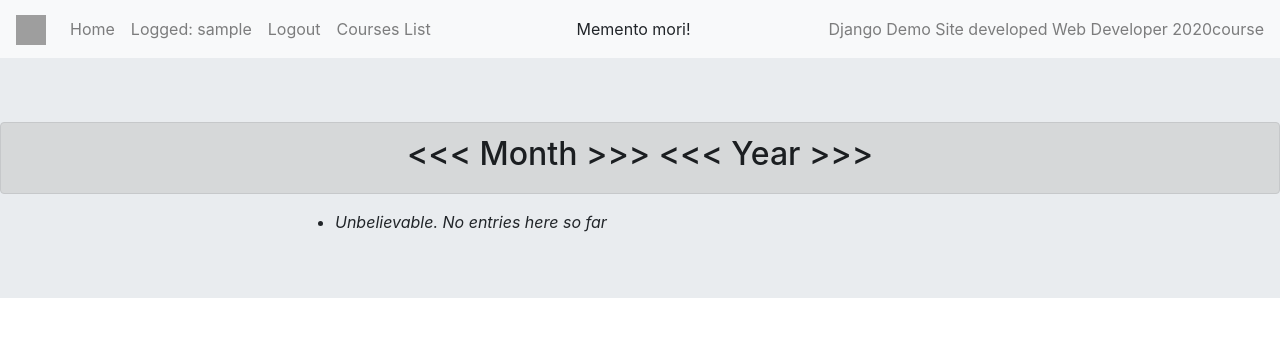
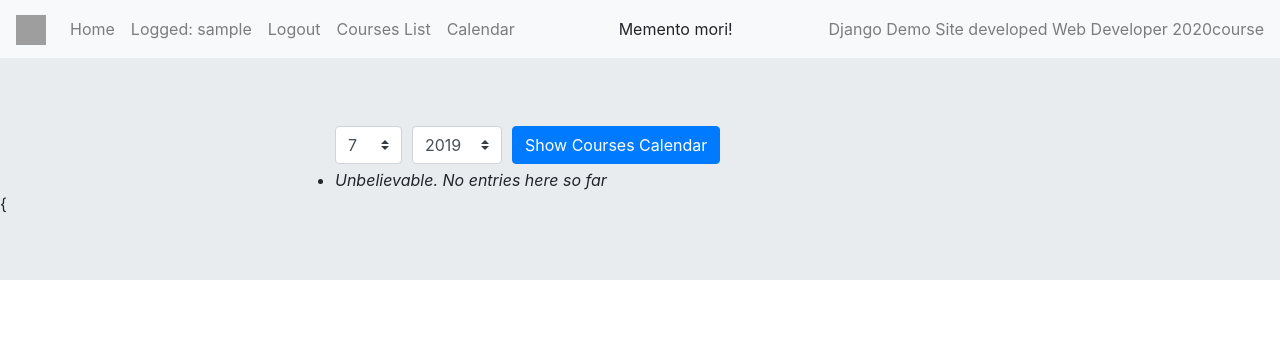
Before and after one commit to Foinowl/finals_web, a Django app: page /learn/calendar/ in a window 1280 px wide. Shown: the top 337 px of the page. Run offline with Django 3.2, Linux system fonts and the light colour scheme; the visitor is signed in with stand-in values (Sample User, id 1); data that the repository does not hold is empty; some libraries are stand-ins or nearby versions; grey boxes are pictures that could not be loaded.

Commit message:
update calendar form

```diff
--- a/main_page/views.py
+++ b/main_page/views.py
@@ -152,22 +152,32 @@ def courses_calendar(request):
     student = user.student_profile if hasattr(
         user, 'student_profile') else None
     today = date.today()
+    all_errors = []
 
     if request.method == 'POST':
         month_year_form = MonthYearForm(data=request.POST)
 
+        if month_year_form.is_valid():
+            year = month_year_form.year
+            month = month_year_form.month
+        else:
+            for err_list in month_year_form.errors.values():
+                all_errors.append(' '.join(err_list))
     else:
         month_year_form = MonthYearForm(
-            data={'year': today.year, 'month': today.month})
+            initial={'year': today.year, 'month': today.month})
 
+    errors_string = ' '.join(all_errors)
     courses = Course.objects.prefetch_related('registrations')
     student_registrations = {
         course.id for course in courses if course.student_registered(student.id)}
 
     context = {
+        'month_year_from': month_year_form,
         'courses': courses,
         'student_id': student.id if student else None,
         'student_registrations': student_registrations,
+        'errors': errors_string,
     }
 
     return render(request, 'calendar.html', context=context)
--- a/templates/base.html
+++ b/templates/base.html
@@ -30,6 +30,7 @@
                 <a class="nav-item nav-link" href="#">Logged: {{ user.username }}</a>
                 <a class="nav-item nav-link" href="{% url 'main_page:user_logout' %}">Logout</a>
                 <a class="nav-item nav-link" href="{% url 'main_page:courses_list' %}">Courses List</a>
+                <a class="nav-item nav-link" href="{% url 'main_page:courses_calendar' %}">Calendar</a>
             {% else %}
                 {% if active == 'register' %}
                     <a class="nav-item nav-link active" href="{% url 'main_page:user_register' %}">Register</a>
--- a/templates/calendar.html
+++ b/templates/calendar.html
@@ -2,11 +2,48 @@
 {% load static %}
 
 {% block body_block %}
-    <div class="alert alert-dark text-center" role="alert">
-        <h2><<< Month >>>  <<< Year >>></h2>
+    <!-- {#    <div class="alert alert-dark text-center" role="alert">#}
+    {#        <h2>{{ month_year_from.month }} {{ month_year_from.year }} </h2>#}
+    {#    </div>#} -->
+
+    <div class="container-fluid col-md-6 col-md-offset-3 col-sm-8 col-sm-offset-2">
+        <form id="calendar_form" class="form-horizontal" role="form" method="POST" enctype="multipart/form-data">
+            {% csrf_token %}
+
+            <div class="form-row align-items-center">
+                <div class="col-auto my-1">
+                    <select class="custom-select mr-sm-2" id="inlineFormCustomSelect">
+                        <option value="1">1</option>
+                        <option value="2">2</option>
+                        <option value="3">3</option>
+                        <option value="4">4</option>
+                        <option value="5">5</option>
+                        <option value="6">6</option>
+                        <option selected value="7">7</option>
+                        <option value="8">8</option>
+                        <option value="9">9</option>
+                        <option value="10">10</option>
+                        <option value="11">11</option>
+                        <option value="12">12</option>
+                    </select>
+                </div>
+                <div class="col-auto my-1">
+                    <select class="custom-select mr-sm-2" id="inlineFormCustomSelect">
+                        <option selected value="2019">2019</option>
+                        <option value="2020">2020</option>
+                        <option value="2021">2021</option>
+                    </select>
+
+                </div>
+                <div class="col-auto my-1">
+                    <button type="submit" class="btn btn-primary">Show Courses Calendar</button>
+                </div>
+            </div>
+        </form>
     </div>
 
-    <div class="container col-md-6 col-md-offset-3 col-sm-8 col-sm-offset-2">
+
+    <div class="container-fluid col-md-6 col-md-offset-3 col-sm-8 col-sm-offset-2">
         <ul class="list-group">
             {% if courses %}
                 {% for course in courses %}
@@ -17,5 +54,6 @@
             {% endif %}
         </ul>
     </div>
+    {
 
 {% endblock %}
```
